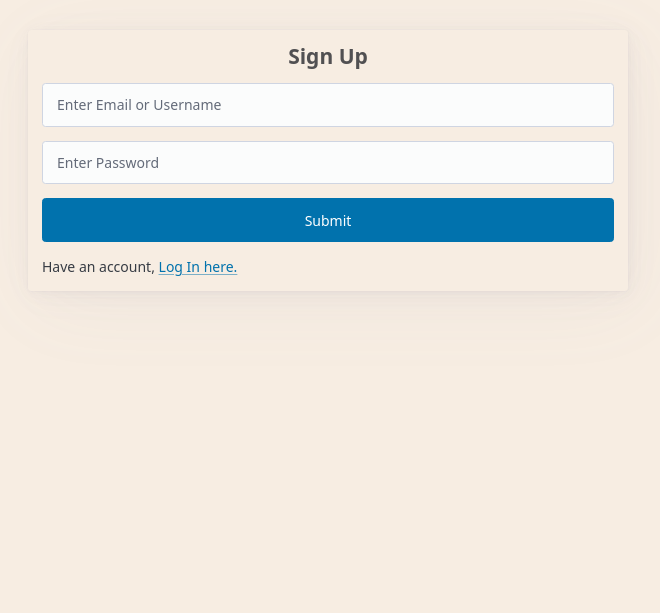
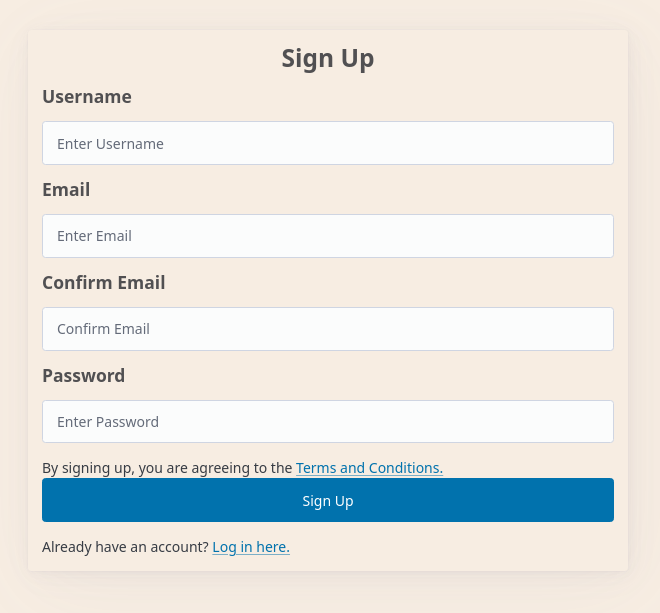
Before and after one commit to I-Greenleaf/Recipe-Website, a Flask app: page /sign-up in a window 1280 px wide. Shown: the part 90-703 px from the top of the page, without its empty margins (312-972 px from the left). Run offline with Flask 3, Linux system fonts and the light colour scheme; some libraries are stand-ins or nearby versions.

Commit message:
Updated log in and sign up pages.

```diff
--- a/static/style.css
+++ b/static/style.css
@@ -163,7 +163,7 @@ hr {
 }
 
 /* Genearl */
-h1, h3, h4, h6 {
+h1, h2, h3, h4, h6 {
     color: var(--text-color);
 }
 article {
--- a/templates/sign-up.html
+++ b/templates/sign-up.html
@@ -18,12 +18,19 @@ p {
 
 {% block body %}
 <article class="center-box">
-    <h3 class="center-txt"> Sign Up </h3>
+    <h2 class="center-txt"> Sign Up </h2>
     <form action="{{ url_for('submit_sign_up') }}" method="POST">
-        <input type="email" name="email" placeholder="Enter Email or Username" aria-label="Email" autocomplete="email">
+        <h4>Username</h4>
+        <input type="username" name="username" placeholder="Enter Username" aria-label="Username" autocomplete="username">
+        <h4>Email</h4>
+        <input type="email" name="email1" placeholder="Enter Email" aria-label="Email" autocomplete="email">
+        <h4>Confirm Email</h4>
+        <input type="email" name="email2" placeholder="Confirm Email" aria-label="Email" autocomplete="email">
+        <h4>Password</h4>
         <input type="password" name="password" placeholder="Enter Password" aria-label="Password">
-        <input type="submit" value="Submit">
+        <p> By signing up, you are agreeing to the </p><a href="">Terms and Conditions. </a>
+        <input type="submit" value="Sign Up">
     </form>
-    <p> Have an account, </p><a href="/log-in">Log In here. </a>
+    <p> Already have an account? </p><a href="/log-in">Log in here. </a>
 </article>
 {% endblock %}
```
Also changed, not shown: templates/log-in.html (+6 -3 lines).
